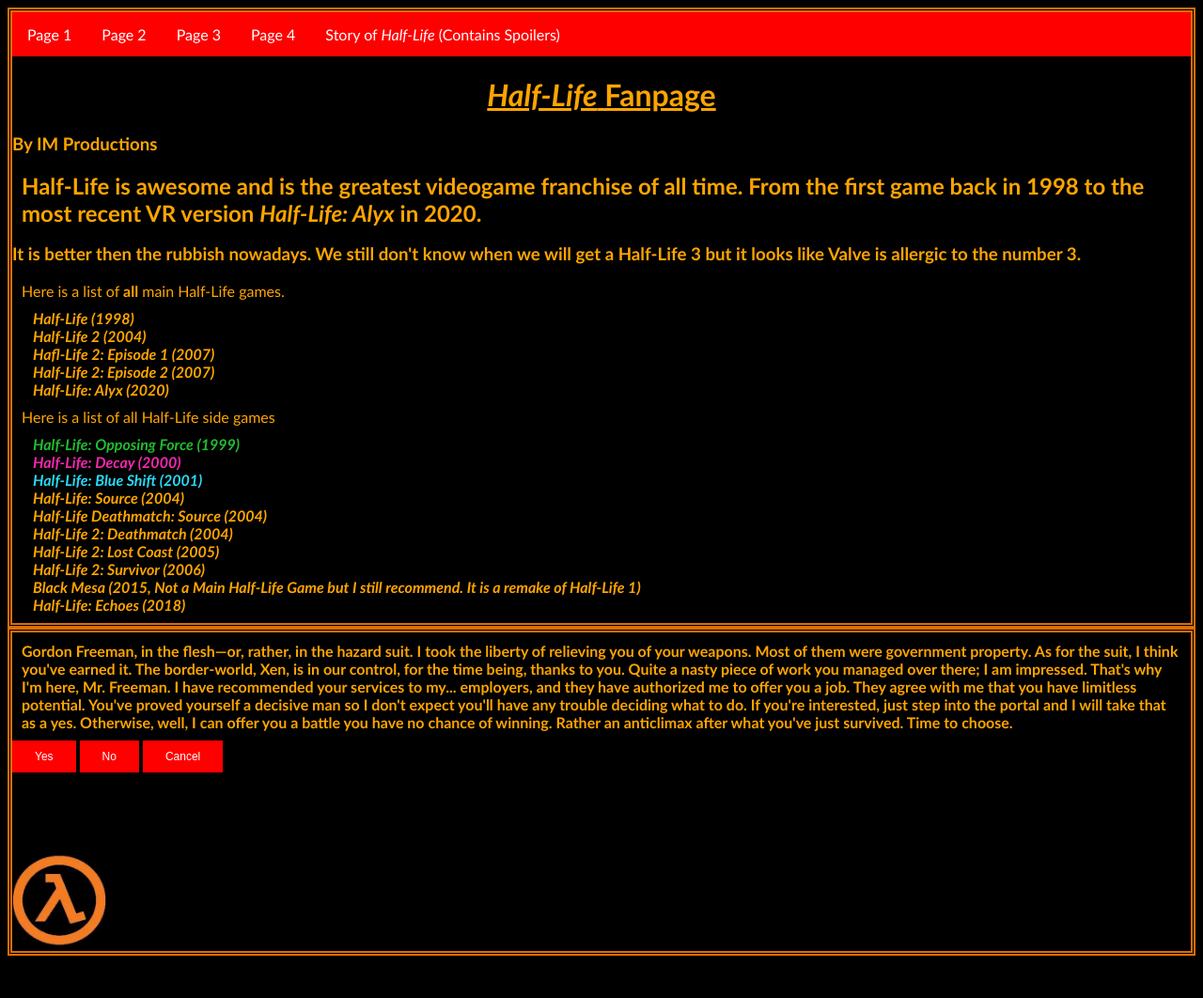
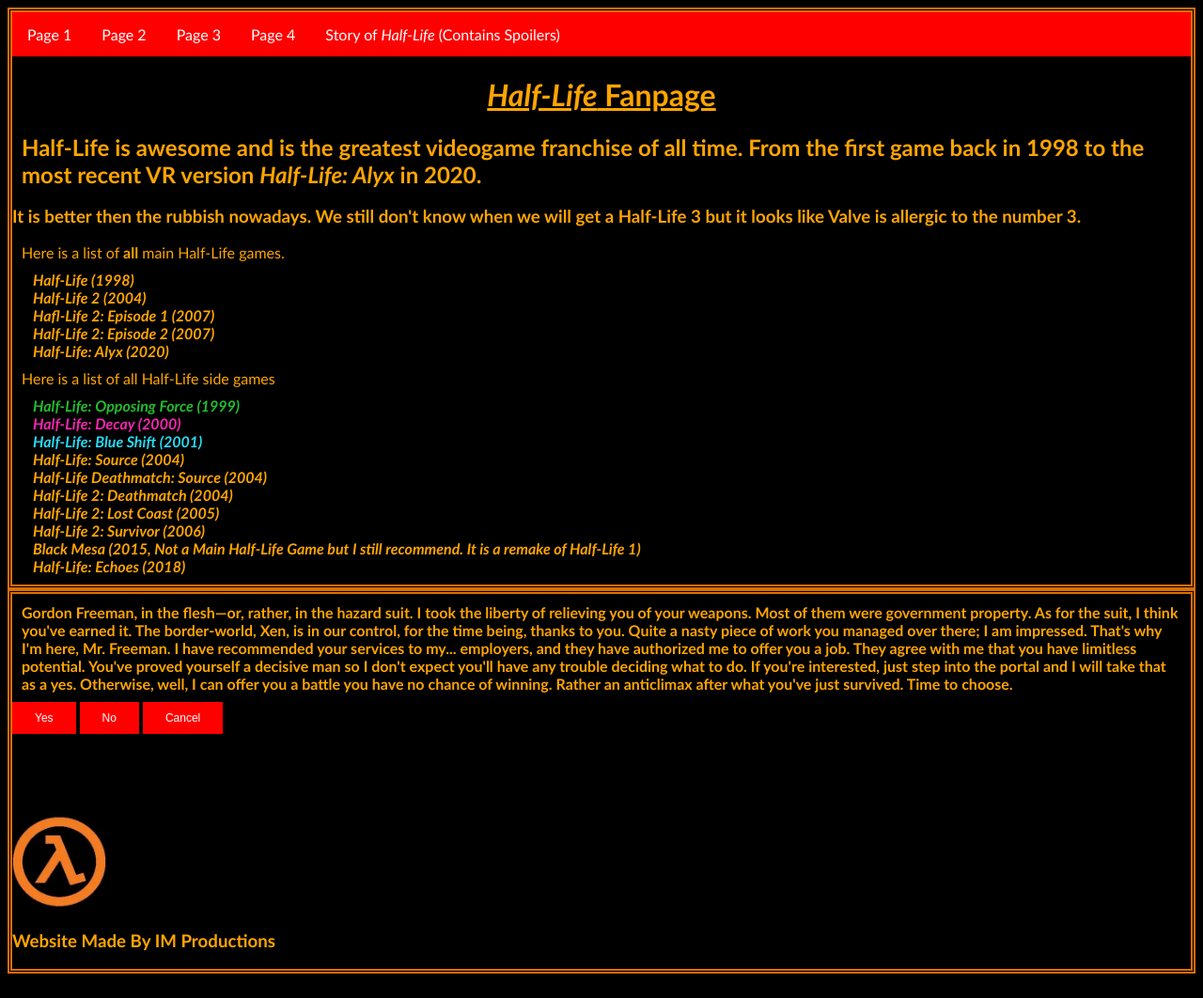
Before and after one commit to RandomLatvian-1/Unofficial-Half-Life-Website.github.io, a plain HTML site: page index.html in a window 1280 px wide. Shown: the whole page at 94% size. Before the commit the page ends 1025 px from the top, so only its background shows below. Drawn offline with Linux system fonts and the light colour scheme.

Commit message:
Update index.html

```diff
--- a/index.html
+++ b/index.html
@@ -94,7 +94,6 @@
 	<li><a href="Fanpage Story.html">Story of <i>Half-Life</i> (Contains Spoilers)</a></li>
 </ul>
 <h1><span style="color:orange"><u><i>Half-Life</i> Fanpage</u></h1>
-<h3><span style="color:orange">By IM Productions</h3>
 <h2><span style="color:orange">Half-Life is awesome and is the greatest videogame franchise of all time. From the first game back in 1998 to the most recent VR version <i>Half-Life: Alyx</i> in 2020.</h2>
 <h3><span style="color:orange">It is better then the rubbish nowadays. We still don't know when we will get a Half-Life 3 but it looks like Valve is allergic to the number 3.</h3>
 <p><span style="color:orange">Here is a list of <b>all</b> main Half-Life games.</p>
@@ -146,6 +145,266 @@
 	   };
 	</script>
 <br><img src="Half Life Symbol5.webp" alt="This is a picture of the Half-Life lambda symbol" height="100px" width="100px"</img>
+<h3><span style="color:orange">Website Made By IM Productions</h3>
 </div>
 </body>
 </html>
+
+
+
+
+
+
+
+
+
+
+
+
+
+
+
+
+
+
+
+
+
+
+
+
+
+
+
+
+
+
+
+
+
+
+
+
+
+
+
+
+
+
+
+
+
+
+
+
+
+
+
+
+
+
+
+
+
+
+
+
+
+
+
+
+
+
+
+
+
+
+
+
+
+
+
+
+
+
+
+
+
+
+
+
+
+
+
+
+
+
+
+
+
+
+
+
+
+
+
+
+
+
+
+
+
+
+
+
+
+
+
+
+
+
+
+
+
+
+
+
+
+
+
+
+
+
+
+
+
+
+
+
+
+
+
+
+
+
+
+
+
+
+
+
+
+
+
+
+
+
+
+
+
+
+
+
+
+
+
+
+
+
+
+
+
+
+
+
+
+
+
+
+
+
+
+
+
+
+
+
+
+
+
+
+
+
+
+
+
+
+
+
+
+
+
+
+
+
+
+
+
+
+
+
+
+
+
+
+
+
+
+
+
+
+
+
+
+
+
+
+
+
+
+
+
+
+
+
+
+
+
+
+
+
+
+
+
+
+
+
+
+
+
+
+
+
+
+
+
+
+
+
+
+
+
+
+
+
+Mr Parnell Sucks
```
